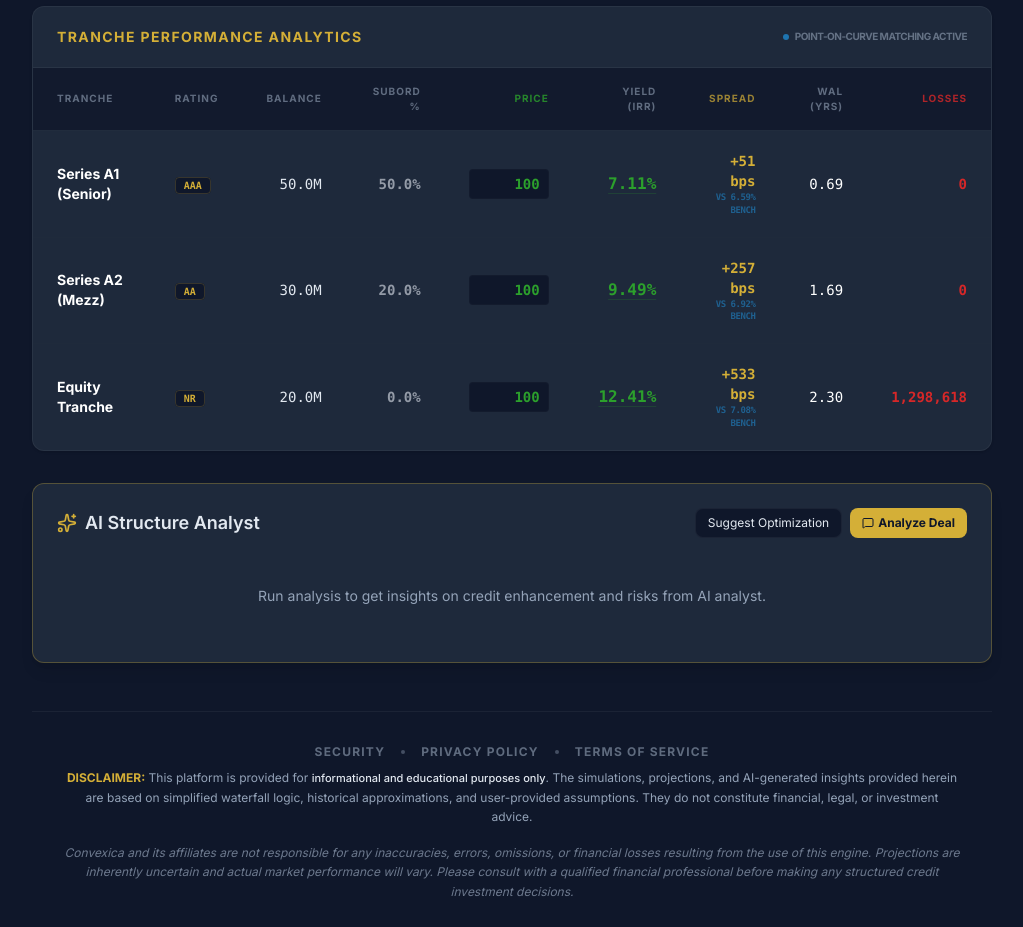
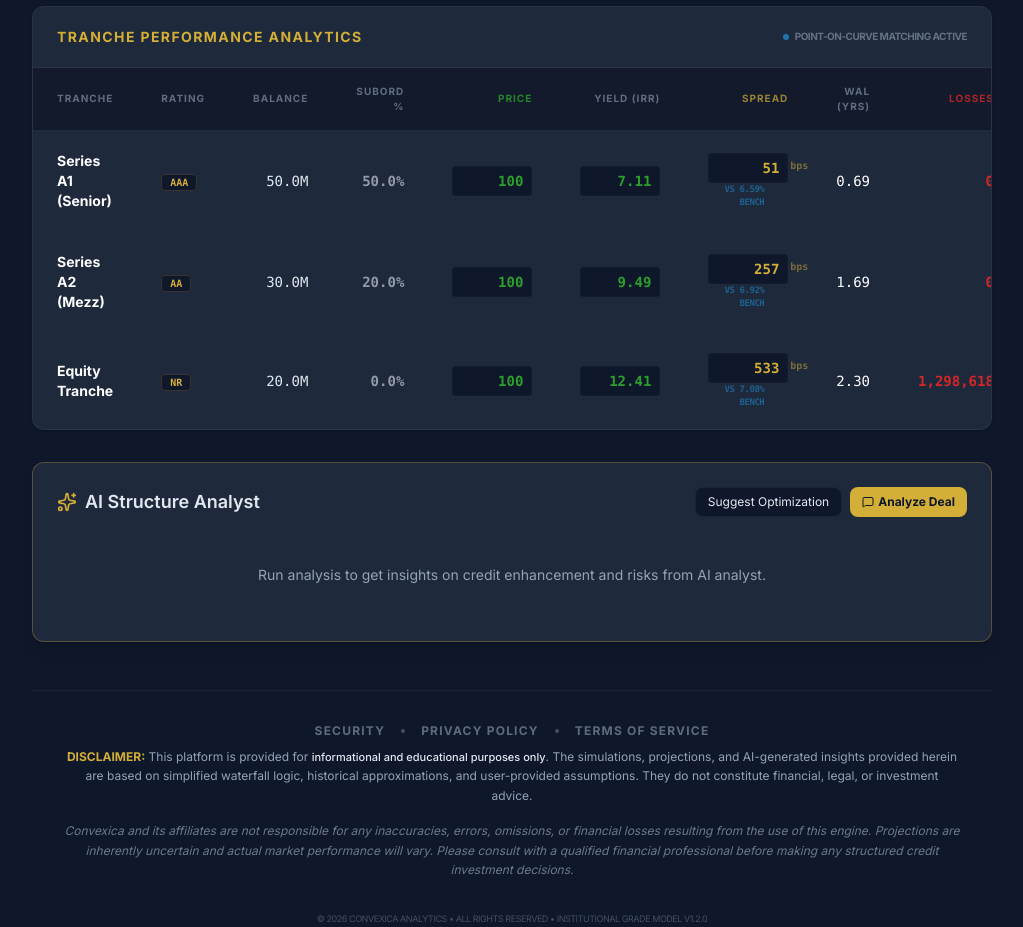
Before and after one commit to convexica/Convex-Credit-Engine, a React (Vite) app: page / in a window 1280 px wide. Shown: the part 1280-2207 px from the top of the page, without its empty margins (256-1279 px from the left). Built offline with nearby package versions, Linux system fonts and the light colour scheme.

Commit message:
feat(analytics): implement 3-way Pricing Solver (Price <-> Yield <-> Spread)

```diff
--- a/src/components/MetricsTable.tsx
+++ b/src/components/MetricsTable.tsx
@@ -1,6 +1,6 @@
 import React from 'react';
 import { Tranche, CashFlowPeriod, Scenario } from '@/types';
-import { calculateWAL, calculateIRR, calculateModifiedDuration } from '@/lib/waterfall';
+import { calculateWAL, calculateIRR, calculateModifiedDuration, calculatePriceFromYield } from '@/lib/waterfall';
 import { interpolateYield } from '@/lib/curve';
 
 interface MetricsTableProps {
@@ -82,11 +82,42 @@ const MetricsTable: React.FC<MetricsTableProps> = ({ tranches, setTranches, data
                        />
                      </div>
                    </td>
-                  <td className="px-6 py-5 text-right text-res-green font-bold text-base decoration-res-green/20 underline underline-offset-4">{yieldIrr.toFixed(2)}%</td>
-                  <td className="px-6 py-5 text-right">
-                    <div className="flex flex-col items-end">
-                      <span className="text-convexica-gold font-bold">{spread > 0 ? '+' : ''}{(spread * 100).toFixed(0)} bps</span>
-                      <span className="text-[9px] text-inst-blue/70 uppercase font-bold tracking-tighter">vs {benchmarkRate.toFixed(2)}% Bench</span>
+                   <td className="px-6 py-5 text-right">
+                     <div className="flex justify-end">
+                       <div className="relative group/yield">
+                         <input
+                           type="number"
+                           step="0.05"
+                           value={yieldIrr.toFixed(2)}
+                           onChange={(e) => {
+                             const newYield = Number(e.target.value);
+                             const newPrice = calculatePriceFromYield(newYield, monthlyFlows, t.originalBalance);
+                             setTranches(tranches.map(tr => tr.id === t.id ? { ...tr, price: newPrice } : tr));
+                           }}
+                           className="w-20 bg-deep-navy border border-white-subtle/30 rounded px-2 py-1 text-right text-res-green font-bold text-sm focus:border-res-green/60 outline-none hover:border-res-green/40 transition-colors"
+                         />
+                         <div className="absolute -top-1 -right-1 w-2 h-2 bg-res-green rounded-full opacity-0 group-hover/yield:opacity-50"></div>
+                       </div>
+                     </div>
+                   </td>
+                   <td className="px-6 py-5 text-right">
+                    <div className="flex flex-col items-end group/spread">
+                      <div className="relative">
+                        <input
+                          type="number"
+                          step="1"
+                          value={(spread * 100).toFixed(0)}
+                          onChange={(e) => {
+                            const newSpreadBps = Number(e.target.value);
+                            const targetYield = benchmarkRate + (newSpreadBps / 100);
+                            const newPrice = calculatePriceFromYield(targetYield, monthlyFlows, t.originalBalance);
+                            setTranches(tranches.map(tr => tr.id === t.id ? { ...tr, price: newPrice } : tr));
+                          }}
+                          className="w-20 bg-deep-navy border border-white-subtle/30 rounded px-2 py-1 text-right text-convexica-gold font-bold text-sm focus:border-convexica-gold/60 outline-none hover:border-convexica-gold/40 transition-colors"
+                        />
+                        <span className="absolute -right-5 top-1.5 text-[10px] text-convexica-gold/50 font-bold">bps</span>
+                      </div>
+                      <span className="text-[9px] text-inst-blue/70 uppercase font-bold tracking-tighter mr-6">vs {benchmarkRate.toFixed(2)}% Bench</span>
                     </div>
                   </td>
                   <td className="px-6 py-5 text-right text-white">{wal.toFixed(2)}</td>
--- a/src/lib/waterfall.ts
+++ b/src/lib/waterfall.ts
@@ -285,3 +285,34 @@ export const calculateModifiedDuration = (
     const macaulayDuration = weightedPVTime / totalPV;
     return macaulayDuration / (1 + monthlyYield);
 };
+
+/**
+ * Calculates the Price of a tranche given a target Yield (IRR).
+ * Performs a Present Value (PV) calculation of all future cash flows.
+ * @param annualYield - The target annual yield (%)
+ * @param monthlyFlows - Array of total cash flows (Prin + Int) per month
+ * @param originalBalance - Original principal balance to calculate price as % of par
+ */
+export const calculatePriceFromYield = (
+    annualYield: number,
+    monthlyFlows: number[],
+    originalBalance: number
+): number => {
+    if (originalBalance === 0 || monthlyFlows.length === 0) return 0;
+
+    // Handle edge case where yield is 0 (Price is simply sum of undiscounted flows)
+    if (annualYield <= 0) {
+        const sum = monthlyFlows.reduce((a, b) => a + b, 0);
+        return (sum / originalBalance) * 100;
+    }
+
+    const monthlyYield = annualYield / 100 / 12;
+    let pv = 0;
+
+    monthlyFlows.forEach((flow, i) => {
+        // Index i represents month M(i+1)
+        pv += flow / Math.pow(1 + monthlyYield, i + 1);
+    });
+
+    return (pv / originalBalance) * 100;
+};
```
